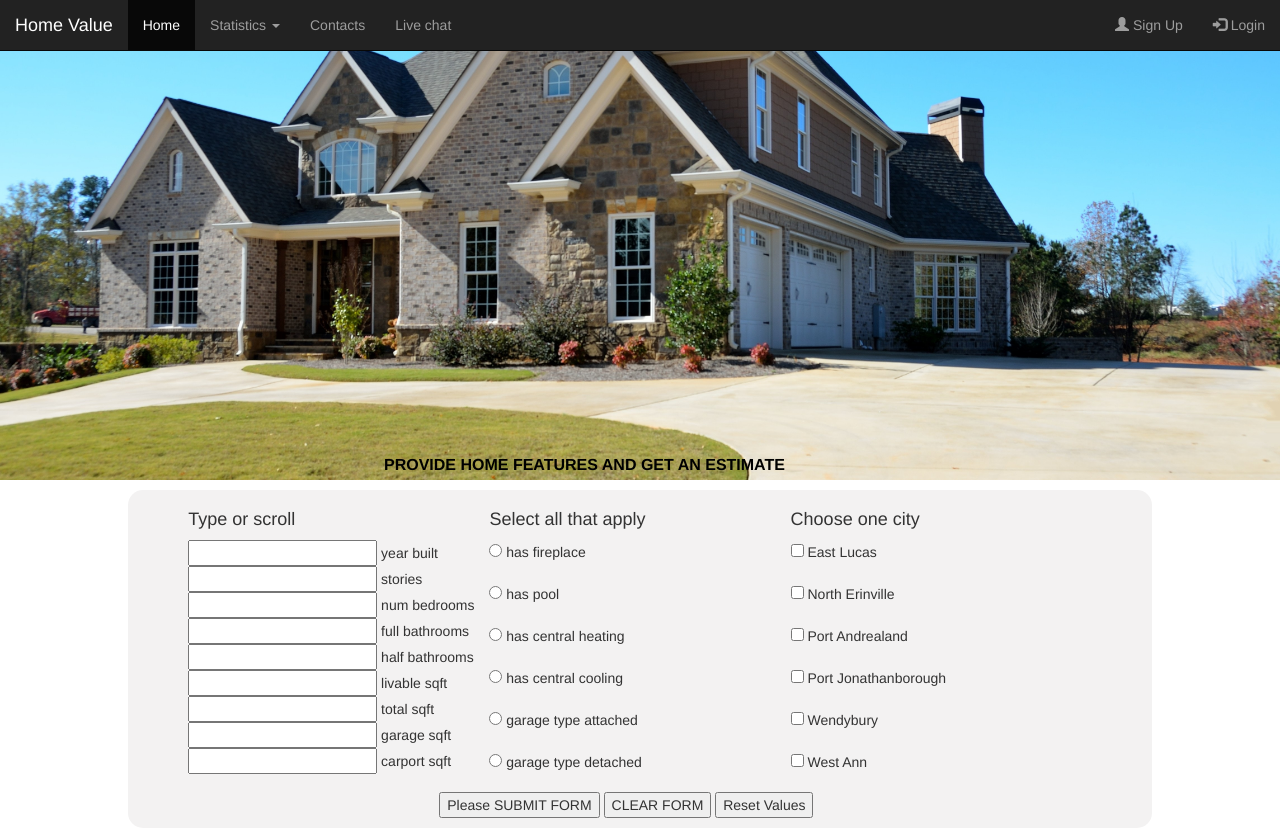
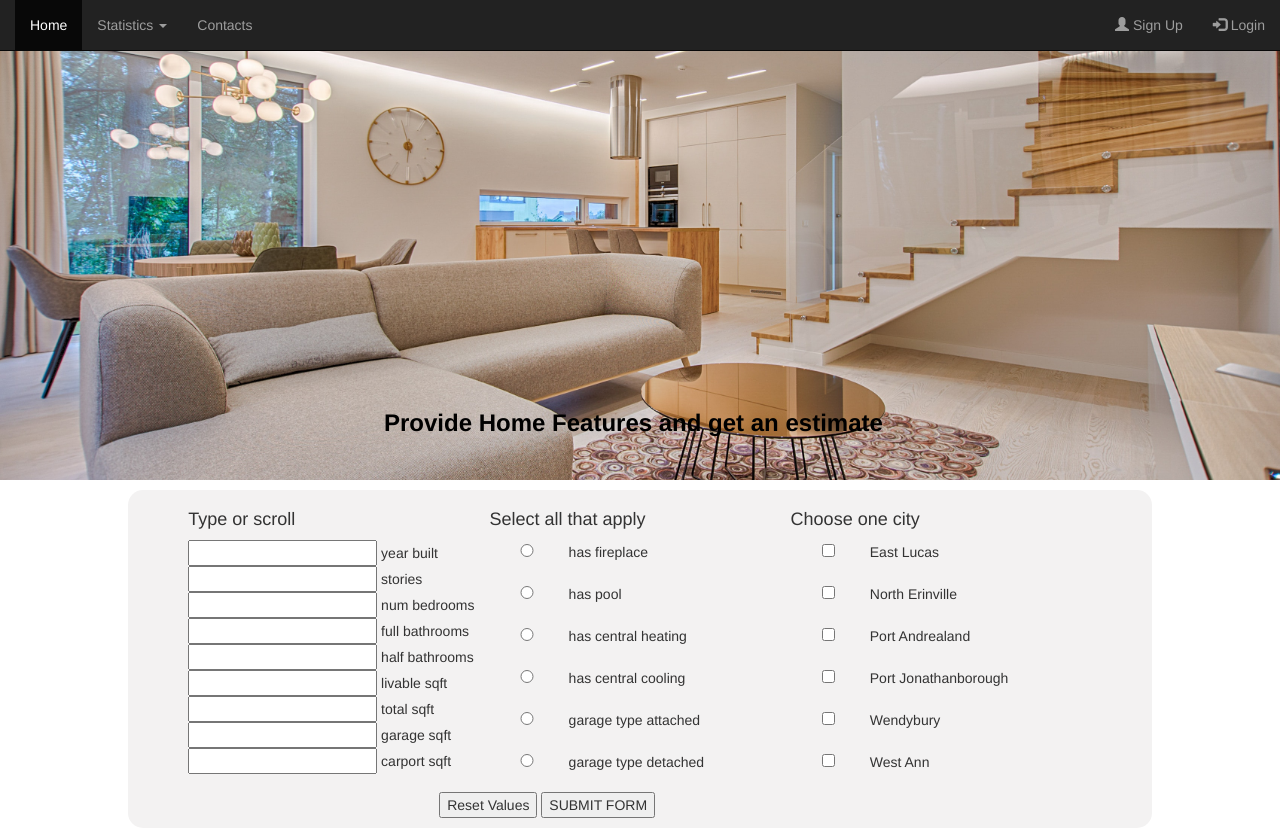
Before and after one commit to Claire56/House_value_estimate, a Flask app: page /home-info in a window 1280 px wide. Run offline with Flask 2, Linux system fonts and the light colour scheme; parts of the project's set-up code (start-up, migrations or seed data) failed here and were passed over; some libraries are stand-ins or nearby versions.

Commit message:
more pictures

```diff
--- a/static/styles.css
+++ b/static/styles.css
@@ -55,7 +55,7 @@ body {
 
 .home {
   background-image: linear-gradient(to top, rgba(0,0,0, 0),
-    rgba(0,0,0, 0)), url('blueSky.jpg');
+    rgba(0,0,0, 0)), url('in1.jpg');
   background-repeat: no-repeat;
   background-size: cover;
   background-position: center;
@@ -75,6 +75,10 @@ body {
   position: relative;
 }
 
+.featsize{
+  width: 25%
+}
+
 .btnsdiv {
   width: 40%;
 }
@@ -89,12 +93,12 @@ body {
 }
 .message {
     position: absolute;
-    bottom: 3px;
+    bottom: 40px;
     display: block;
     color: black;
     left: 30%;
-    font-size: 16px;
-    text-transform: uppercase;
+    font-size: 24px;
+    text-transform: ;
 }
 
 /* Add a black background color to the top navigation */
--- a/templates/base.html
+++ b/templates/base.html
@@ -44,7 +44,7 @@ s0.parentNode.insertBefore(s1,s0);
 <nav class="navbar navbar-inverse navbar-fixed-top">
   <div class="container-fluid">
     <div class="navbar-header">
-      <a class="navbar-brand" href="/">Home Value </a>
+
     </div>
     <ul class="nav navbar-nav">
       <li class="active"><a href="/">Home</a></li>
@@ -59,7 +59,7 @@ s0.parentNode.insertBefore(s1,s0);
       </li>
 
       <li><a href="#">Contacts</a></li>
-      <li><a href="#">Live chat </a></li>
+
     </ul>
     <ul class="nav navbar-nav navbar-right">
       <li><a href="/loginfo"><span class="glyphicon glyphicon-user"></span> Sign Up</a></li>
--- a/templates/home_info.html
+++ b/templates/home_info.html
@@ -48,7 +48,7 @@
 			{% for feature in features[9:15] %}
 
 
-			<input type="radio" name = "{{feature}}" value ={{values.get(feature)}}> {{feature}}  <br/> <br/>
+			<input type="radio" name = "{{feature}}" class="featsize" value ={{values.get(feature)}}> {{feature}}  <br/> <br/>
 			{% endfor %}
 
 		</div>
@@ -62,17 +62,17 @@
 
 
 
-			<input type="checkbox" name= "{{feature}}" class="c1" value={{values.get(feature)}}> {{feature}}  <br/> <br/>
+			<input type="checkbox" name= "{{feature}}" class="c1 featsize" value={{values.get(feature)}}> {{feature}}  <br/> <br/>
 			{% endfor %}
 
 		</div>
 		<div class="homeinfokids btnsdiv">
 
-			<input type="submit" value="Please SUBMIT FORM">
 
-			<input type="reset" value="CLEAR FORM">
+            <input type="reset" value="Reset Values">
 
-			<input type="reset" value="Reset Values">
+			<input type="submit" value="SUBMIT FORM">
+
 
 	    </div>
 
```
Also changed, not shown: static/in1.jpg (added), static/in2.jpg (added).
